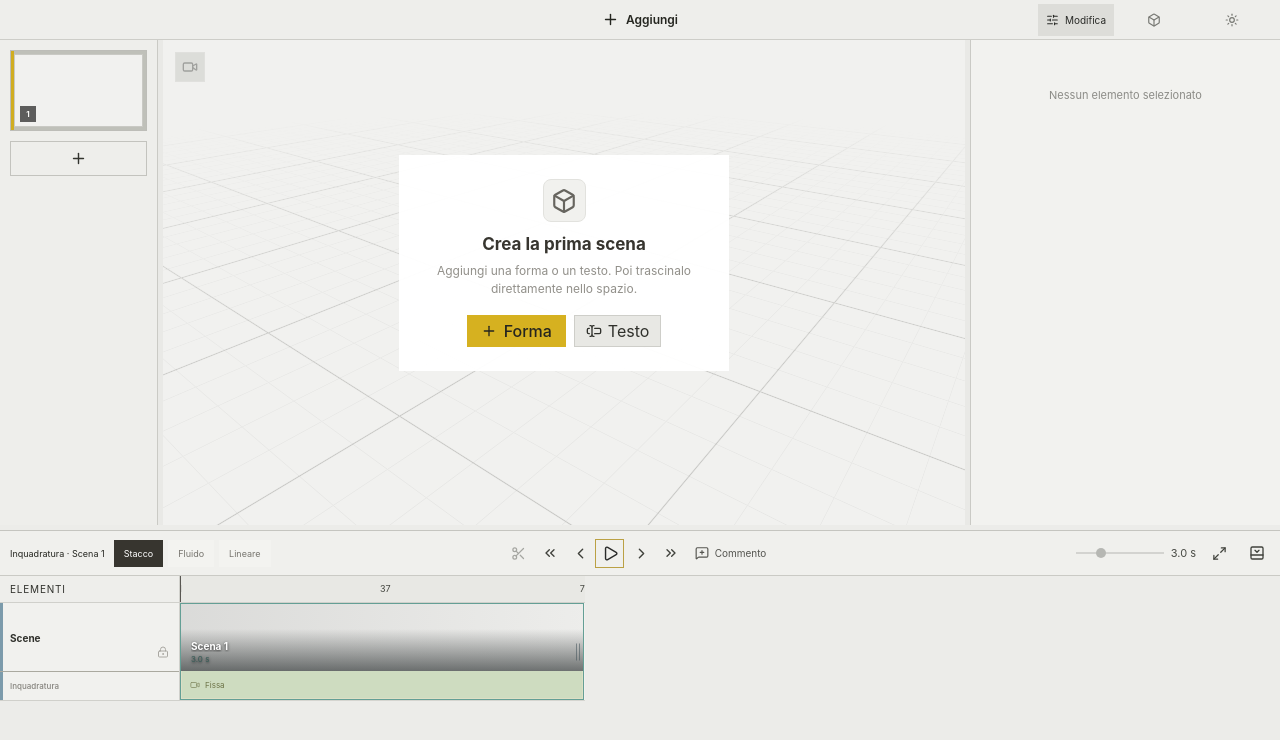
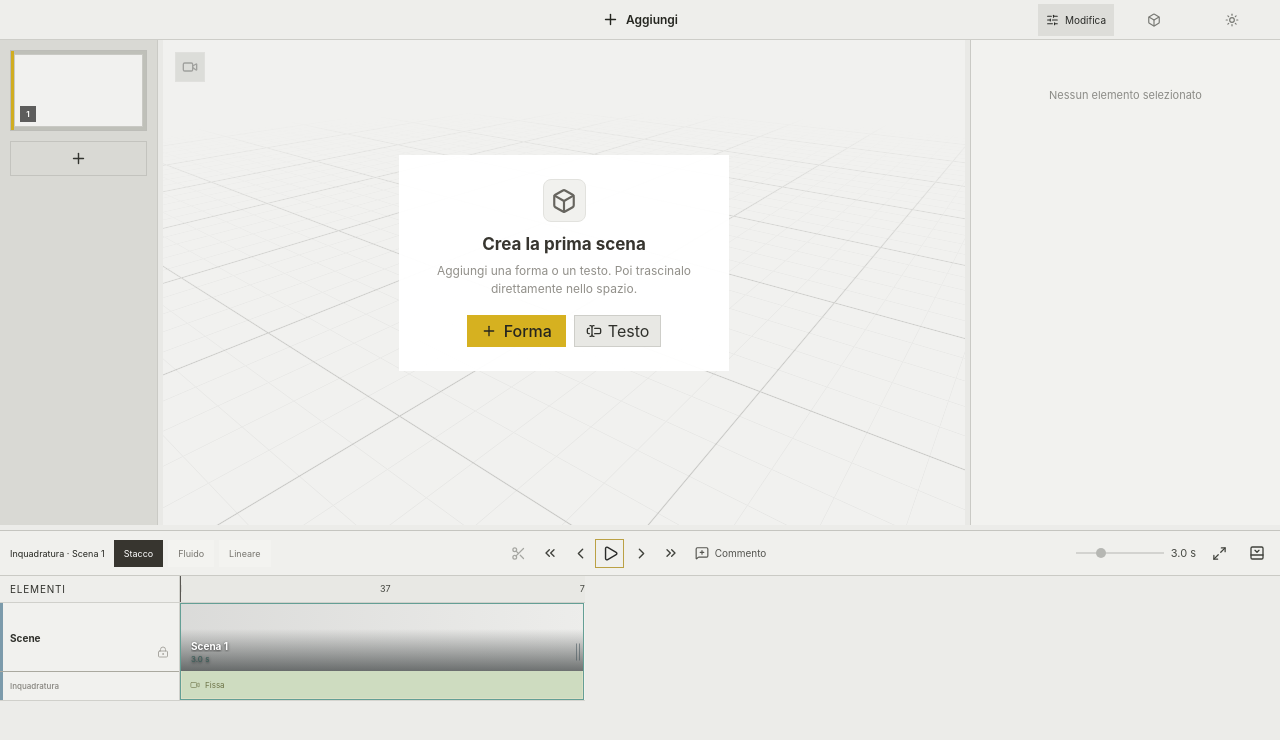
Before and after one commit to sudoantonio/Scene, a React (Vite) app: page / in a window 1280 px wide. Shown: the top 740 px of the page. Built offline with nearby package versions, Linux system fonts and the light colour scheme.

Commit message:
Refine timeline gaps and inherit new scene poses

```diff
--- a/src/components/Timeline.tsx
+++ b/src/components/Timeline.tsx
@@ -1,5 +1,5 @@
 import { useEffect, useState } from 'react';
-import { Check, ChevronLeft, ChevronRight, ChevronsLeft, ChevronsRight, Eye, EyeOff, GripVertical, LockKeyhole, Maximize2, MessageSquare, MessageSquarePlus, Minimize2, PanelBottomClose, PanelBottomOpen, Pause, Play, Scissors, Trash2, Video, X } from 'lucide-react';
+import { Check, ChevronLeft, ChevronRight, ChevronsLeft, ChevronsRight, Eye, EyeOff, GripVertical, LockKeyhole, Maximize2, MessageSquare, MessageSquarePlus, Minimize2, PanelBottomClose, PanelBottomOpen, Pause, Play, Plus, Scissors, Trash2, Video, X } from 'lucide-react';
 import * as THREE from 'three';
 import { evaluateProperty, evaluateTransform } from '../domain/animation';
 import type { Interpolation, SceneComment, SceneObject, TimelineCommentScope, Transform } from '../domain/schema';
@@ -184,7 +184,7 @@ export default function Timeline({ collapsed, onToggleCollapse }: { collapsed?:
       setCommentDraft(undefined);
       setMotionDraft(undefined);
       setTransitionDraft({ fromId: from.id, toId: scene.id, label: `${from.name ?? `Scena ${index + 1}`} → ${scene.name ?? `Scena ${index + 2}`}`, text: note?.text ?? '' });
-    }}><MessageSquare size={11} /></button>;
+    }}>{note ? <MessageSquare size={10} /> : <Plus size={11} />}</button>;
   });
   useEffect(() => {
     const selectScene = (event: Event) => {
@@ -280,10 +280,11 @@ export default function Timeline({ collapsed, onToggleCollapse }: { collapsed?:
             const clipEnd = next?.frame ?? end + 1;
             const mode = object.keyframes.find((key) => key.frame === scene.frame && key.property === 'position')?.interpolation ?? 'constant';
             const width = ((clipEnd - scene.frame) / Math.max(1, end - start + 1)) * 100;
+            const insetLeft = index > 0 ? 6 : 0, insetRight = index < scenes.length - 1 ? 6 : 1;
             const changed = next ? objectChanged(object, scene.frame, next.frame) : false;
             const visible = evaluateProperty(object, 'visibility', scene.frame) as boolean;
             const selection: TrackSelection = { scope: 'object', sceneId: scene.id, objectId: object.id, label: `${displayName} · ${scene.name ?? `Scena ${index + 1}`}` };
-            return <button key={`${object.id}-${scene.id}`} className={`motion-segment ${mode} ${changed ? 'changed' : 'idle'} ${next ? '' : 'static'} ${visible ? '' : 'hidden'} ${isSelectedTrack(selection) ? 'selected-block' : ''}`} style={{ left: left(scene.frame), width: `${width}%` }} title={next ? `${displayName}: ${modeNames[mode]} fra ${scene.name ?? `Scena ${index + 1}`} e ${next.name ?? `Scena ${index + 2}`}` : `${displayName} in ${scene.name ?? `Scena ${index + 1}`}`} onClick={(event) => {
+            return <button key={`${object.id}-${scene.id}`} className={`motion-segment ${mode} ${changed ? 'changed' : 'idle'} ${next ? '' : 'static'} ${visible ? '' : 'hidden'} ${isSelectedTrack(selection) ? 'selected-block' : ''}`} style={{ left: `calc(${left(scene.frame)} + ${insetLeft}px)`, width: `calc(${width}% - ${insetLeft + insetRight}px)` }} title={next ? `${displayName}: ${modeNames[mode]} fra ${scene.name ?? `Scena ${index + 1}`} e ${next.name ?? `Scena ${index + 2}`}` : `${displayName} in ${scene.name ?? `Scena ${index + 1}`}`} onClick={(event) => {
               event.stopPropagation(); select(object.id); setDeleteTarget({ kind: 'segment', objectId: object.id, sceneId: scene.id }); setTransitionDraft(undefined); setCommentDraft(undefined); setSelectedTrack(selection);
               if (next) setMotionDraft({ objectId: object.id, sceneId: scene.id, label: `${displayName} · ${scene.name ?? `Scena ${index + 1}`} → ${next.name ?? `Scena ${index + 2}`}`, mode });
             }}><span className="segment-thumbnails" aria-hidden="true"><ElementThumbnail object={object} compact /></span><span className="segment-mode">{next ? modeNames[mode] : 'Presente'}</span>{noteBadge(selection, 'segment-comment')}</button>;
--- a/src/store/editor.ts
+++ b/src/store/editor.ts
@@ -180,12 +180,12 @@ export const useEditor = create<EditorState>((set, get) => {
       const state = get();
       const next = snapshot(state.project);
       ensureSceneSnapshots(next);
-      const sourceFrame = activeSceneStart(next, state.currentFrame);
       const cuts = next.cameraCuts.slice().sort((a, b) => a.frame - b.frame);
-      const sourceCut = cuts.filter((cut) => cut.frame <= sourceFrame).at(-1) ?? cuts[0];
+      const sourceCut = cuts.at(-1);
       if (!sourceCut) return;
-      const nextFrame = (cuts.at(-1)?.frame ?? next.settings.frameStart) + next.settings.fps * 3;
-      next.settings.frameEnd = Math.max(next.settings.frameEnd, nextFrame + next.settings.fps * 3 - 1);
+      const sourceFrame = next.settings.frameEnd;
+      const nextFrame = sourceFrame + 1;
+      next.settings.frameEnd = nextFrame + next.settings.fps * 3 - 1;
       for (const object of next.objects) {
         const transform = evaluateTransform(object, sourceFrame);
         putKey(object, nextFrame, 'position', transform.position);
--- a/src/styles.css
+++ b/src/styles.css
@@ -1376,3 +1376,11 @@ input, textarea, select, .prompt-card > textarea, .scene-aspect select { color:
 .timeline .scene-clip .clip-resize-handle { top: 0; bottom: 0; }
 .timeline .scene-hierarchy { height: 100%; margin: 0; }
 .timeline .scene-label::after { bottom: 28px; }
+
+/* Cambi scena leggibili: il comando commento vive soltanto nella riga Scene. */
+.timeline .scene-track .transition-marker { color: #777871; opacity: .58; }
+.timeline .scene-track .transition-marker:hover, .timeline .scene-track .transition-marker.has-note { opacity: 1; }
+
+/* Il pannello resta un fondale distinto dalle diapositive. */
+.theme-light .left-panel.slides-only { background: #d9d9d4; }
+.theme-dark .left-panel.slides-only { background: #181818; }
```
Also changed, not shown: 1 other file (tests, documents, lock files or other folders).
